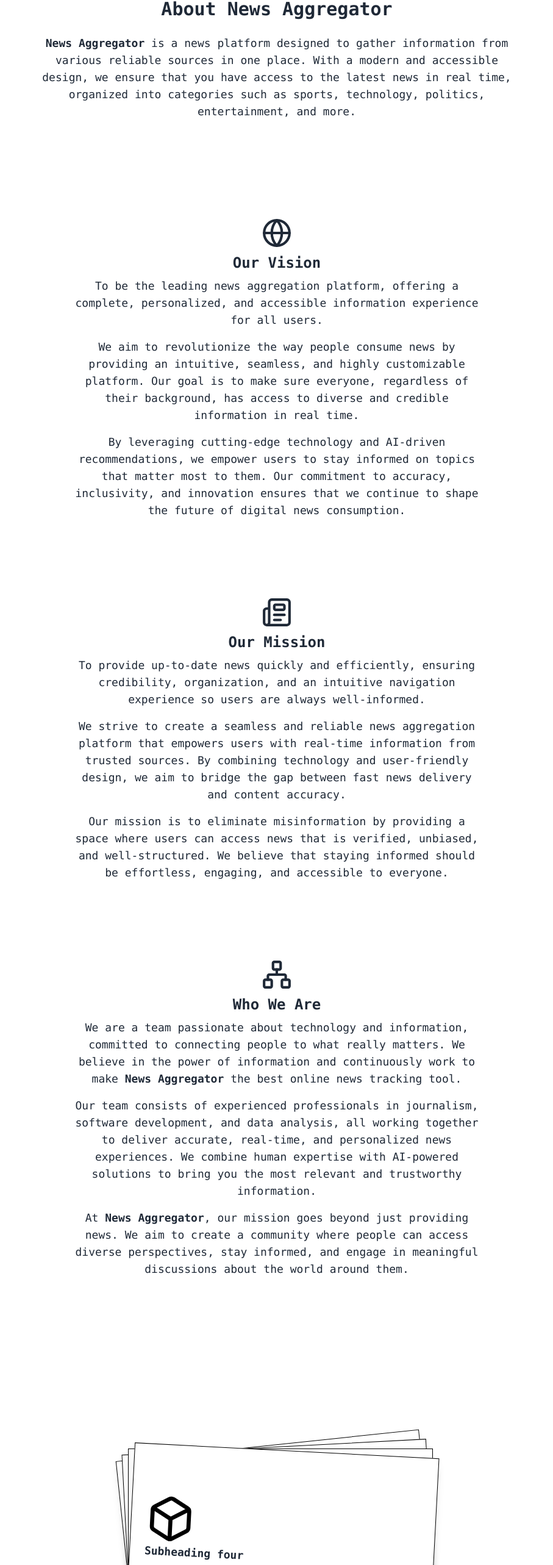
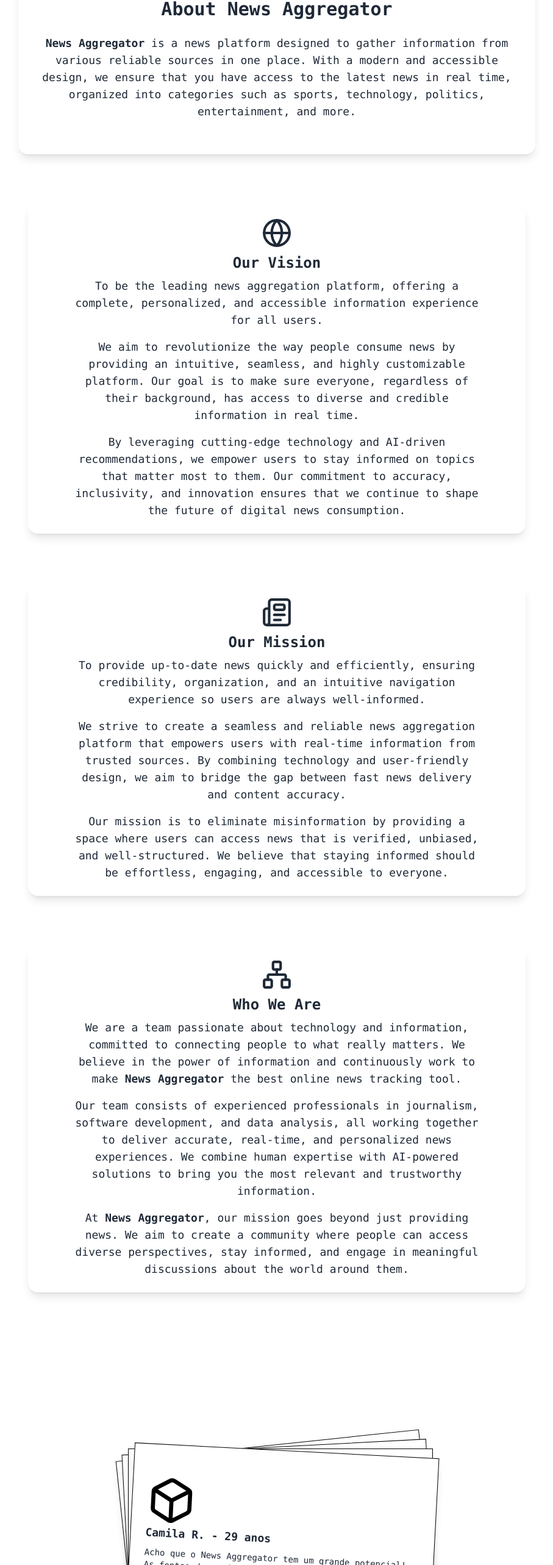
Before and after one commit to Server-prog/newsaggregator, a React (Vite) app: page /about in a window 1280 px wide. Shown: the part 218-2784 px from the top of the page at 61% size, without its empty margins (186-1093 px from the left). Built offline with nearby package versions, Linux system fonts and the light colour scheme.

Commit message:
novas atualizacoes

```diff
--- a/src/App.jsx
+++ b/src/App.jsx
@@ -1,7 +1,9 @@
 import AppRoutes from "./routes/AppRoutes";
 
 function App() {
-  return <AppRoutes />;
+  return (
+    <AppRoutes />
+  );
 }
 
 export default App;
--- a/src/ThemeContext.jsx
+++ b/src/ThemeContext.jsx
@@ -22,7 +22,6 @@
   );
 };
 
-// Validação das props
 ThemeProvider.propTypes = {
   children: PropTypes.node.isRequired,
 };
--- a/src/pages/About.jsx
+++ b/src/pages/About.jsx
@@ -5,10 +5,10 @@
 import { useState } from "react";
 
 const papers = [
-  { id: 1, title: "Subheading one", text: "Lorem ipsum dolor sit amet, consectetur adipiscing elit. Suspendisse varius enim in eros elementum tristique. Duis cursus, mi quis viverra ornare, eros dolor interdum nulla, ut commodo diam libero vitae erat." },
-  { id: 2, title: "Subheading two", text: "Outra descrição interessante para a segunda folha, com informações adicionais." },
-  { id: 3, title: "Subheading three", text: "Mais uma folha com detalhes e informações que podem ser úteis." },
-  { id: 4, title: "Subheading four", text: "Última folha da pilha, contendo um resumo final." },
+  { id: 1, title: " Lucas M. - 27 anos", text: "I really like the design of the website! The interface is clean and pleasant, and I can find the news quickly. The dark mode is a great feature!" },
+  { id: 2, title: "Mariana S. - 34 years old", text: "The real-time updates of football news are excellent! As I am passionate about the status, I found it very practical to follow the news without having to refresh the page." },
+  { id: 3, title: "Ricardo T. - 22 anos", text: "O site é rápido e responsivo. Testei tanto no celular quanto no computador e funcionou perfeitamente. Além disso, a categorização das notícias facilita muito a navegação." },
+  { id: 4, title: "Camila R. - 29 anos", text: "Acho que o News Aggregator tem um grande potencial! As fontes de notícias são confiáveis e sempre bem atualizadas. O botão de alternância entre modo claro e escuro é um toque especial." },
 ];
 const About = () => {
 
@@ -29,7 +29,7 @@
       <div className="max-w-4xl mx-auto px-6 py-12 font-mono">
         <div>
         <motion.div
-            className="p-6 rounded-2xl text-center"
+            className="bg-white p-6 rounded-2xl shadow-lg text-center"
             initial={{ opacity: 0, y: 100 }} // Começa invisível e mais abaixo
             whileInView={{ opacity: 1, y: 0 }} // Aparece e sobe suavemente
             transition={{ duration: 0.6, delay: 0.2 }}
@@ -48,7 +48,7 @@
 
         <div className="mt-20 px-4">
           <motion.div
-            className="bg-white p-6 rounded-2xl text-center"
+            className="bg-white p-6 rounded-2xl shadow-lg text-center"
             initial={{ opacity: 0, y: 100 }} // Começa invisível e mais abaixo
             whileInView={{ opacity: 1, y: 0 }} // Aparece e sobe suavemente
             transition={{ duration: 0.6, delay: 0.2 }}
@@ -78,7 +78,7 @@
 
         <div className="mt-20 px-4">
         <motion.div
-            className=" p-6 rounded-2xl text-center"
+            className="bg-white p-6 rounded-2xl shadow-lg text-center"
             initial={{ opacity: 0, y: 100 }} // Começa invisível e mais abaixo
             whileInView={{ opacity: 1, y: 0 }} // Aparece e sobe suavemente
             transition={{ duration: 0.6, delay: 0.2 }}
@@ -107,7 +107,7 @@
 
         <div className="mt-20 px-4">
         <motion.div
-            className=" p-6 rounded-2xl text-center"
+            className="bg-white p-6 rounded-2xl shadow-lg text-center"
             initial={{ opacity: 0, y: 100 }} // Começa invisível e mais abaixo
             whileInView={{ opacity: 1, y: 0 }} // Aparece e sobe suavemente
             transition={{ duration: 0.6, delay: 0.2 }}
@@ -137,6 +137,7 @@
           </motion.div>
         </div>
 
+        <div className={`${theme === "dark" ? "text-white" : "border-b border-black"}`}>
         <div className="h-screen flex items-center justify-center">
         <div className="relative w-[500px] h-[300px]" onClick={handleNextPaper}>
         {papers.map((paper, index) => (
@@ -165,6 +166,7 @@
       </div>
     </div>
       </div>
+    </div>
   );
 };
 
--- a/src/pages/Home.jsx
+++ b/src/pages/Home.jsx
@@ -147,7 +147,6 @@
       </div>
       </motion.div>
 
-
       <div className={`p-4 ${theme === "dark" ? "text-white" : " text-black"}`}>
         <div className="flex justify-center items-center space-x-4 mt-6">
           <button onClick={() => setCurrentPage(prev => Math.max(prev - 1, 1))} className="p-2 border">
```
